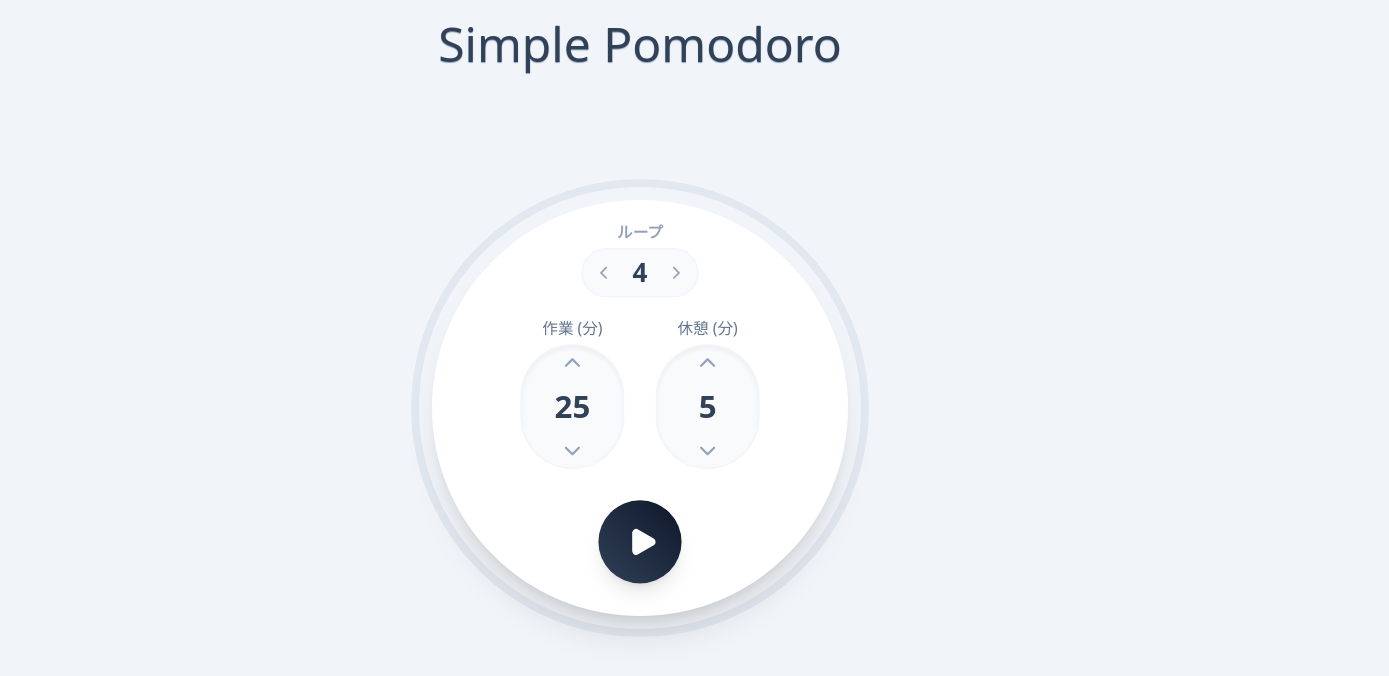
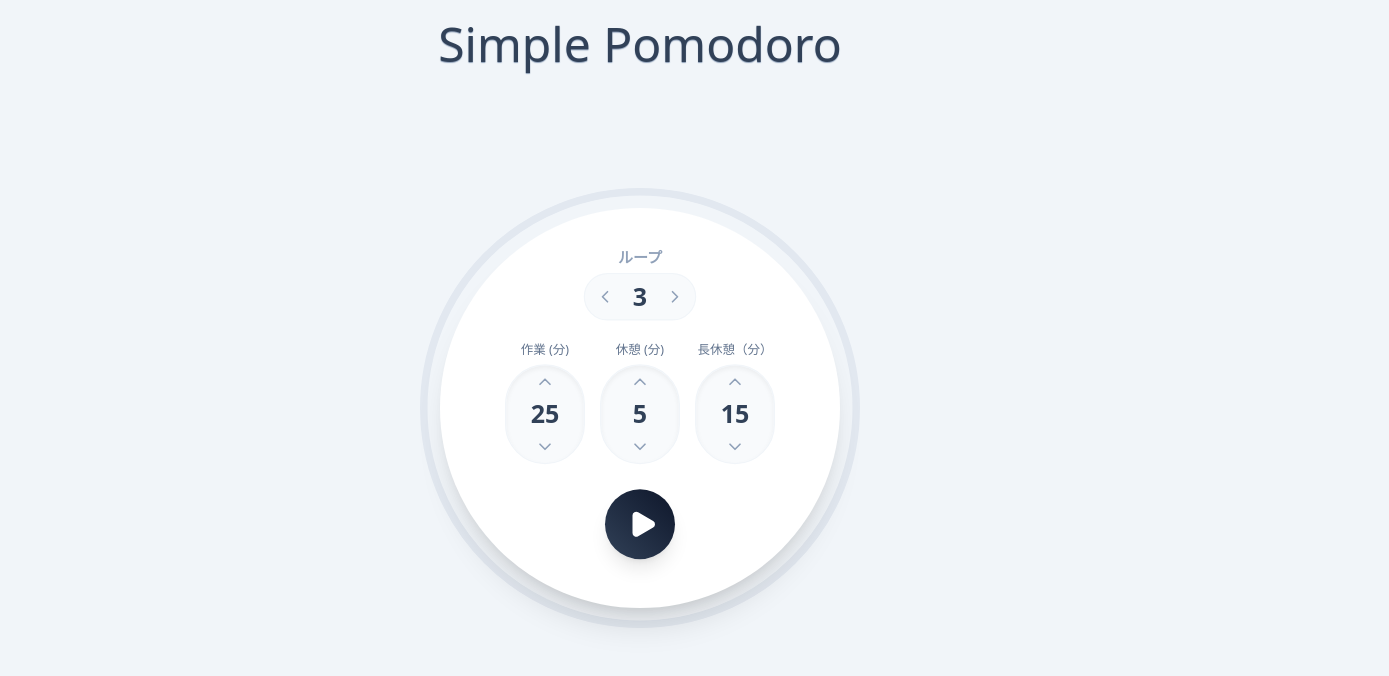
Before and after one commit to sgmotry/simple-pomodoro, a Next.js app: page / in a window 1280 px wide. Shown: the top 676 px of the page, 1389 px wide, since content can reach past the window. Built offline with nearby package versions, Linux system fonts and the light colour scheme.

Commit message:
長休憩機能を追加

```diff
--- a/components/PomodoroTimer.tsx
+++ b/components/PomodoroTimer.tsx
@@ -41,14 +41,14 @@ const NumberInput = ({
 
   return (
     <div className="z-20 flex flex-col items-center">
-      <span className="mb-1 text-xs font-medium text-slate-500">{label}</span>
-      <div className="group flex h-24 w-20 flex-col items-center justify-center rounded-full border border-slate-100 bg-slate-50 shadow-inner transition-colors focus-within:border-cyan-300">
+      <span className="mb-1 text-[10px] font-medium text-slate-500">{label}</span>
+      <div className="group flex h-20 w-16 flex-col items-center justify-center rounded-full border border-slate-100 bg-slate-50 shadow-inner transition-colors focus-within:border-cyan-300">
         <button
           onClick={onIncrement}
           className="p-1 text-slate-400 transition-colors hover:text-cyan-500 focus:outline-none"
           tabIndex={-1}
         >
-          <ChevronUp size={20} />
+          <ChevronUp size={16} />
         </button>
 
         <input
@@ -59,7 +59,7 @@ const NumberInput = ({
           onChange={onChange}
           onBlur={onBlur}
           onKeyDown={handleKeyDown}
-          className="my-1 w-full border-none bg-transparent p-0 text-center text-2xl font-bold text-slate-700 focus:ring-0"
+          className="my-0 w-full border-none bg-transparent p-0 text-center text-xl font-bold text-slate-700 focus:ring-0"
         />
 
         <button
@@ -67,7 +67,7 @@ const NumberInput = ({
           className="p-1 text-slate-400 transition-colors hover:text-cyan-500 focus:outline-none"
           tabIndex={-1}
         >
-          <ChevronDown size={20} />
+          <ChevronDown size={16} />
         </button>
       </div>
     </div>
@@ -76,9 +76,10 @@ const NumberInput = ({
 
 export default function PomodoroTimer() {
   // --- 設定値 (Settings) ---
-  const [targetLoopsStr, setTargetLoopsStr] = useState("4");
+  const [targetLoopsStr, setTargetLoopsStr] = useState("3");
   const [workMinutesStr, setWorkMinutesStr] = useState("25");
   const [restMinutesStr, setRestMinutesStr] = useState("5");
+  const [longRestMinutesStr, setLongRestMinutesStr] = useState("15");
 
   const targetLoops = parseInt(targetLoopsStr) || 1;
 
@@ -137,6 +138,7 @@ export default function PomodoroTimer() {
     const finalWork = sanitize(workMinutesStr);
     setWorkMinutesStr(finalWork);
     setRestMinutesStr((prev) => sanitize(prev));
+    setLongRestMinutesStr((prev) => sanitize(prev));
     return parseInt(finalWork);
   };
 
@@ -145,11 +147,12 @@ export default function PomodoroTimer() {
     if (status === "idle") {
       const w = parseInt(workMinutesStr) || 25;
       const r = parseInt(restMinutesStr) || 5;
+      // アイドル時は通常休憩か作業時間のプレビューのみでOK
       const newTotalTime = mode === "work" ? w * 60 : r * 60;
       setTimeLeft(newTotalTime);
       setTotalTime(newTotalTime);
     }
-  }, [workMinutesStr, restMinutesStr, mode, status]);
+  }, [workMinutesStr, restMinutesStr, longRestMinutesStr, mode, status]);
 
   // タイマーカウントダウン & 作業時間計測
   useEffect(() => {
@@ -177,13 +180,17 @@ export default function PomodoroTimer() {
 
     const w = parseInt(workMinutesStr) || 25;
     const r = parseInt(restMinutesStr) || 5;
+    const lr = parseInt(longRestMinutesStr) || 15;
 
     if (mode === "work") {
       setMode("rest");
-      const t = r * 60;
+      // 4回目、8回目...の休憩は長い休憩にする
+      const isLongBreak = currentLoop % 4 === 0;
+      const t = (isLongBreak ? lr : r) * 60;
       setTimeLeft(t);
       setTotalTime(t);
     } else {
+      // 休憩終了 -> 次のループへ
       if (currentLoop < targetLoops) {
         setCurrentLoop((prev) => prev + 1);
         setMode("work");
@@ -208,7 +215,6 @@ export default function PomodoroTimer() {
       const t = finalWorkMinutes * 60;
       setTimeLeft(t);
       setTotalTime(t);
-      // 新規セッション開始時に累積時間をリセット
       setTotalWorkSeconds(0);
     }
     setStatus("running");
@@ -216,13 +222,11 @@ export default function PomodoroTimer() {
 
   const pauseTimer = () => setStatus("paused");
 
-  // セッション終了（中断または完了）して結果画面へ
   const finishSession = () => {
     setStatus("finished");
     if (timerRef.current) clearInterval(timerRef.current);
   };
 
-  // 完全リセット（結果画面からトップへ戻る）
   const resetToHome = () => {
     setStatus("idle");
     setMode("work");
@@ -236,7 +240,6 @@ export default function PomodoroTimer() {
 
   const skipPhase = () => handlePhaseComplete();
 
-  // 時間フォーマット (MM:SS)
   const formatTime = (seconds: number) => {
     const h = Math.floor(seconds / 3600);
     const m = Math.floor((seconds % 3600) / 60);
@@ -244,13 +247,15 @@ export default function PomodoroTimer() {
     return `${h.toString().padStart(2, "0")}:${m.toString().padStart(2, "0")}:${s.toString().padStart(2, "0")}`;
   };
 
-  // 作業時間フォーマット (X時間Y分)
   const formatDuration = (seconds: number) => {
     const h = Math.floor(seconds / 3600);
     const m = Math.floor((seconds % 3600) / 60);
     const s = Math.floor((seconds % 3600) % 60);
     return `${h}時間${m}分${s}秒`;
   };
+
+  // 現在が長い休憩かどうか判定
+  const isCurrentLongBreak = mode === "rest" && currentLoop % 4 === 0;
 
   // --- SVG プログレスバー設定 ---
   const innerSize = 320;
@@ -261,20 +266,17 @@ export default function PomodoroTimer() {
   const radius = center - progressStrokeWidth / 2;
   const circumference = radius * 2 * Math.PI;
 
-  // idle, finished のときはプログレスバーを表示しない、または満タン/空にする
-  // ここでは finished のときは満タン表示にする等の演出も可能だが、
-  // シンプルにリセットされる挙動にするため progressVal を制御
   const progressVal =
     status === "idle" || totalTime === 0
       ? 0
       : status === "finished"
-        ? 1 // 完了時は100%表示のままにする
+        ? 1
         : 1 - timeLeft / totalTime;
 
   const dashOffset = circumference * (1 - progressVal);
 
   return (
-    <div className="flex min-h-[80vh] items-center justify-center p-4 font-sans scale-130">
+    <div className="flex min-h-[80vh] scale-125 items-center justify-center p-4">
       <div
         className="relative flex items-center justify-center"
         style={{ width: overallSize, height: overallSize }}
@@ -299,13 +301,14 @@ export default function PomodoroTimer() {
             cy={center}
             r={radius}
             fill="none"
-            // 完了画面ではグレー、それ以外はモードに応じた色
             stroke={
               status === "finished"
                 ? "#94a3b8"
                 : mode === "work"
                   ? "#22d3ee"
-                  : "#f472b6"
+                  : isCurrentLongBreak
+                    ? "#818cf8"
+                    : "#f472b6"
             }
             strokeWidth={progressStrokeWidth}
             strokeDasharray={circumference}
@@ -343,7 +346,9 @@ export default function PomodoroTimer() {
                     inputMode="numeric"
                     value={targetLoopsStr}
                     maxLength={2}
-                    onChange={(e) => handleInputChange(e, setTargetLoopsStr)}
+                    onChange={(e) =>
+                      handleInputChange(e, setTargetLoopsStr)
+                    }
                     onBlur={() =>
                       handleInputBlur(targetLoopsStr, setTargetLoopsStr)
                     }
@@ -363,7 +368,9 @@ export default function PomodoroTimer() {
                   </button>
                 </div>
               </div>
-              <div className="flex items-center space-x-6">
+
+              {/* 3列レイアウトに変更 */}
+              <div className="flex items-center space-x-3">
                 <NumberInput
                   label="作業 (分)"
                   valueStr={workMinutesStr}
@@ -392,14 +399,29 @@ export default function PomodoroTimer() {
                     adjustValue(restMinutesStr, setRestMinutesStr, -1)
                   }
                 />
+                <NumberInput
+                  label="長休憩（分）"
+                  valueStr={longRestMinutesStr}
+                  onChange={(e) => handleInputChange(e, setLongRestMinutesStr)}
+                  onBlur={() =>
+                    handleInputBlur(longRestMinutesStr, setLongRestMinutesStr)
+                  }
+                  onIncrement={() =>
+                    adjustValue(longRestMinutesStr, setLongRestMinutesStr, 1)
+                  }
+                  onDecrement={() =>
+                    adjustValue(longRestMinutesStr, setLongRestMinutesStr, -1)
+                  }
+                />
               </div>
+
               <button
                 onClick={startTimer}
-                className="group z-20 mt-2 flex h-16 w-16 items-center justify-center rounded-full bg-linear-to-tr from-slate-700 to-slate-900 text-white shadow-lg transition-all hover:scale-105 active:scale-95"
+                className="group z-20 mt-1 flex h-14 w-14 items-center justify-center rounded-full bg-linear-to-tr from-slate-700 to-slate-900 text-white shadow-lg transition-all hover:scale-105 active:scale-95"
               >
                 <Play
                   fill="currentColor"
-                  className="ml-1 transition-colors group-hover:text-cyan-200"
+                  className="ml-1 "
                 />
               </button>
             </div>
@@ -413,16 +435,25 @@ export default function PomodoroTimer() {
                   {currentLoop} / {targetLoops}
                 </span>
                 <span
-                  className={`text-lg font-bold ${mode === "work" ? "text-cyan-600" : "text-pink-500"}`}
+                  className={`text-lg font-bold ${
+                    mode === "work"
+                      ? "text-cyan-600"
+                      : isCurrentLongBreak
+                        ? "text-indigo-500"
+                        : "text-pink-500"
+                  }`}
                 >
-                  {mode === "work" ? "作業中" : "休憩中"}
+                  {mode === "work"
+                    ? "作業中"
+                    : isCurrentLongBreak
+                      ? "長休憩中"
+                      : "休憩中"}
                 </span>
               </div>
               <div className="mb-8 text-6xl tracking-tight text-slate-800 tabular-nums">
                 {formatTime(timeLeft)}
               </div>
               <div className="z-20 flex items-center space-x-6">
-                {/* 停止ボタン: リセットではなく結果画面へ遷移 */}
                 <button
                   onClick={finishSession}
                   className="rounded-full p-3 text-slate-400 transition-all hover:bg-slate-100 hover:text-slate-600"
```
